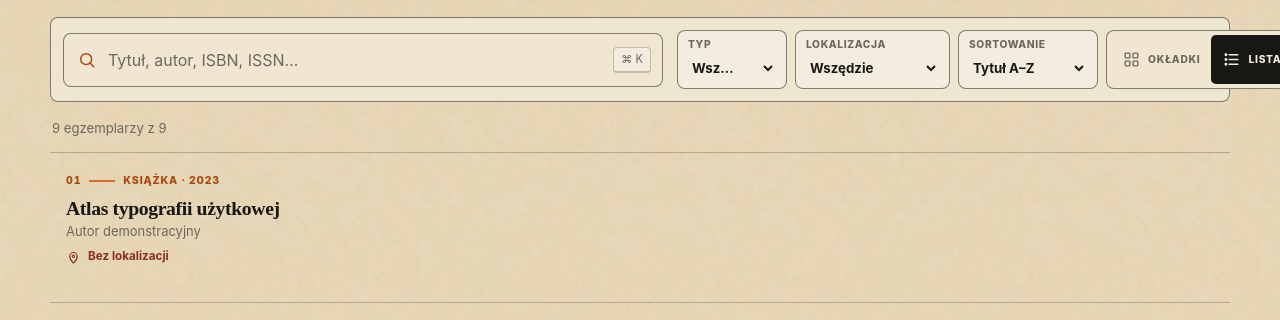
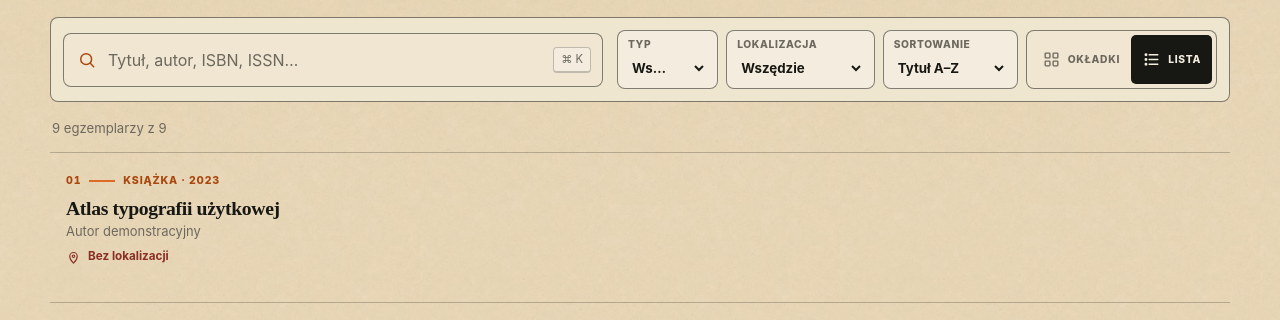
Before and after one commit to lpociask/domowa-biblioteka, a plain HTML site: page web/index.html in a window 1280 px wide. Shown: the part 766-1086 px from the top of the page. Drawn offline with Linux system fonts and the light colour scheme.

Commit message:
Napraw przepełnienie paska filtrów WWW

```diff
--- a/web/styles.css
+++ b/web/styles.css
@@ -487,7 +487,7 @@ h1 {
   z-index: 20;
   top: 78px;
   display: grid;
-  grid-template-columns: minmax(260px, 1.2fr) minmax(540px, 1fr);
+  grid-template-columns: minmax(260px, 1fr) minmax(0, 600px);
   gap: 14px;
   padding: 12px;
   border: 1px solid var(--line-strong);
@@ -553,7 +553,8 @@ h1 {
 
 .filter-row {
   display: grid;
-  grid-template-columns: minmax(110px, 0.8fr) minmax(155px, 1.25fr) minmax(140px, 1fr) auto;
+  min-width: 0;
+  grid-template-columns: minmax(90px, 0.75fr) minmax(130px, 1.1fr) minmax(120px, 1fr) auto;
   gap: 8px;
   align-items: stretch;
 }
```
Also changed, not shown: 1 other file.
